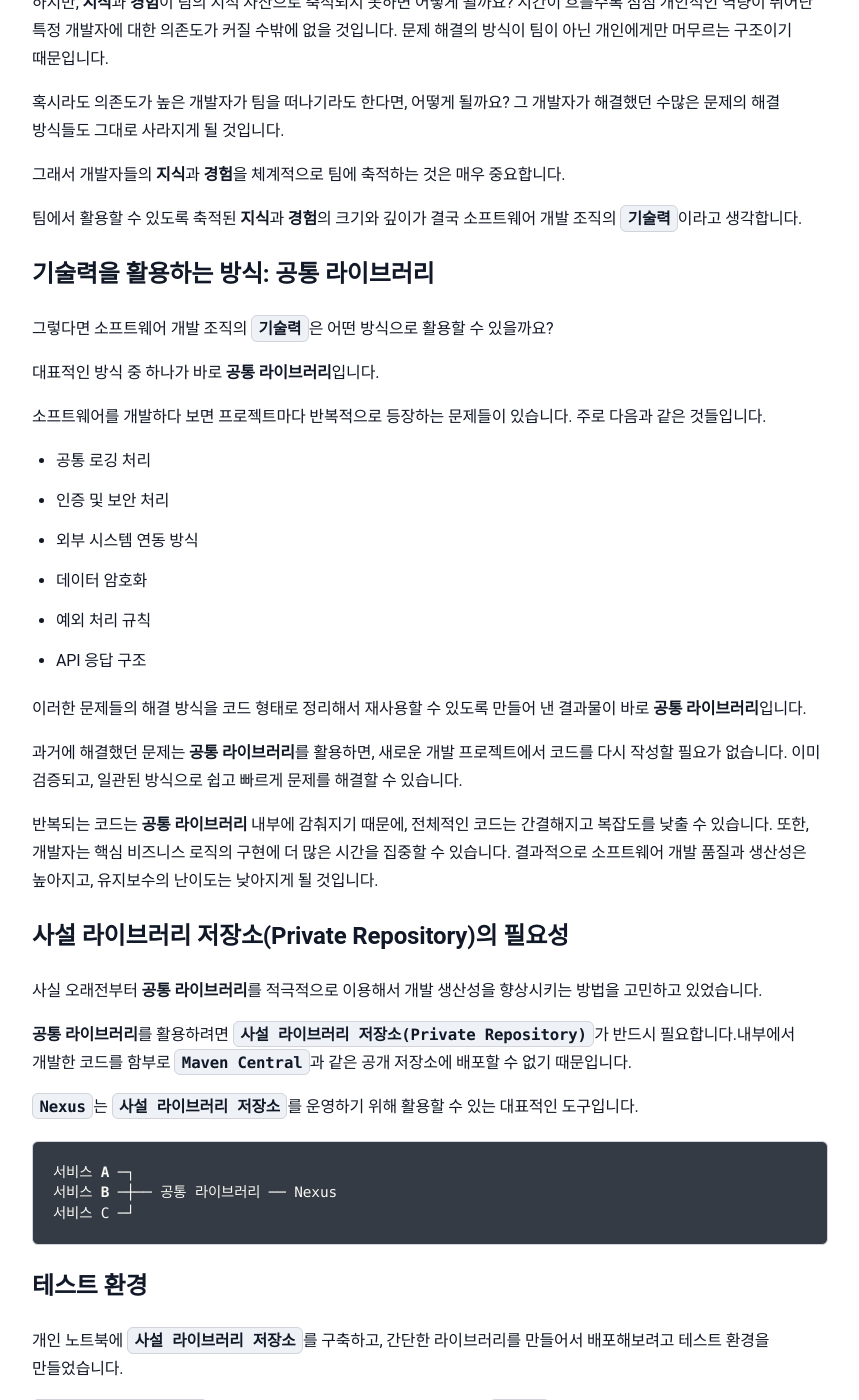
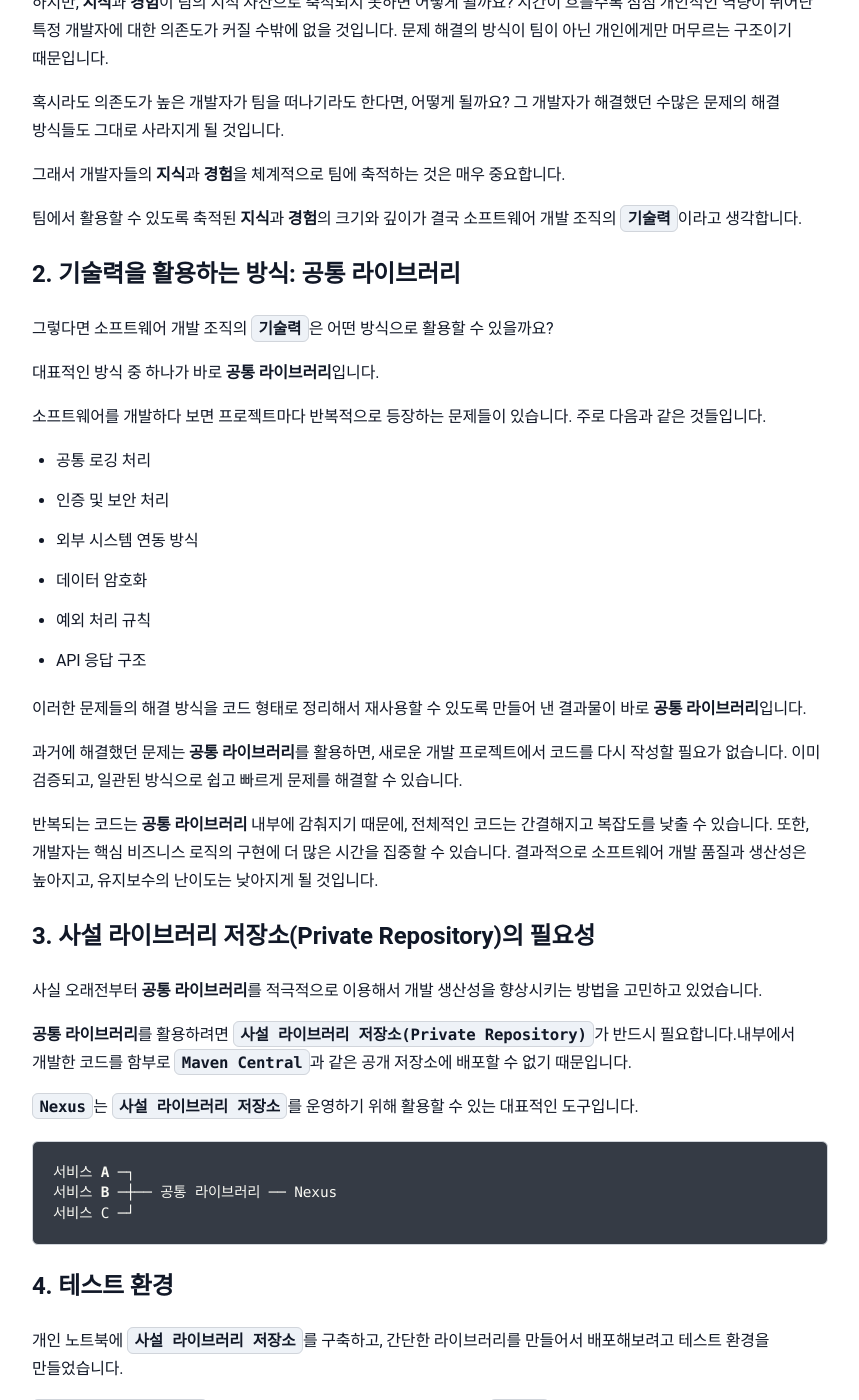
Before and after one commit to sanghoon-lee/sanghoon-lee.github.io, a Jekyll site: the page built from _posts/2026-03-10-localNexus.md, in a window 1280 px wide and 1400 px high, scrolled down 752 px. Shown: the whole window, without its empty margins (210-1069 px from the left). Built offline with Jekyll 4.4.1, drawn with Linux system fonts in a browser that asks for light colours; nearby versions of some CDN libraries; comment, search, counter and statistics services are not loaded; some of the changed text lies outside the part shown.

````diff
--- a/_posts/2026-03-10-localNexus.md
+++ b/_posts/2026-03-10-localNexus.md
@@ -37,7 +37,7 @@ categories: 학습기록
 
 팀에서 활용할 수 있도록 축적된 **지식**과 **경험**의 크기와 깊이가 결국 소프트웨어 개발 조직의 `기술력`이라고 생각합니다.
 
-## 기술력을 활용하는 방식: 공통 라이브러리
+## 2. 기술력을 활용하는 방식: 공통 라이브러리
 
 그렇다면 소프트웨어 개발 조직의 `기술력`은 어떤 방식으로 활용할 수 있을까요?
 
@@ -58,7 +58,7 @@ categories: 학습기록
 
 반복되는 코드는 **공통 라이브러리** 내부에 감춰지기 때문에, 전체적인 코드는 간결해지고 복잡도를 낮출 수 있습니다. 또한, 개발자는 핵심 비즈니스 로직의 구현에 더 많은 시간을 집중할 수 있습니다. 결과적으로 소프트웨어 개발 품질과 생산성은 높아지고, 유지보수의 난이도는 낮아지게 될 것입니다.
 
-## 사설 라이브러리 저장소(Private Repository)의 필요성
+## 3. 사설 라이브러리 저장소(Private Repository)의 필요성
 
 사실 오래전부터 **공통 라이브러리**를 적극적으로 이용해서 개발 생산성을 향상시키는 방법을 고민하고 있었습니다.
 
@@ -72,7 +72,7 @@ categories: 학습기록
 서비스 C ─┘
 ```
 
-## 테스트 환경
+## 4. 테스트 환경
 
 개인 노트북에 `사설 라이브러리 저장소`를 구축하고, 간단한 라이브러리를 만들어서 배포해보려고 테스트 환경을 만들었습니다.
 
@@ -190,7 +190,7 @@ public class SimpleLib {
 > 실제 공통 라이브러리는 인증, 로깅, 보안, 외부 시스템 연동과 같은 다양한 기능을 포함할 수 있습니다.
 하지만 이번에는 Nexus를 통한 라이브러리 배포 과정을 확인하는 것이 목적이기 때문에, 간단한 예제 코드를 사용했습니다.
 
-### simple-lib: Gradle 설정
+### 7.2. simple-lib: Gradle 설정
 
 **build.gradle 작성**
 ```groovy
@@ -245,12 +245,13 @@ nexusUsername={배포 계정}
 nexusPassword={비밀번호}
 ```
 
-### simple-lib: 배포
+### 7.3. simple-lib: 배포
 
 Gralde을 reload하고, publish task가 생성되었는지 확인합니다.
 
 publish task를 실행하면, Gradle이 프로젝트를 빌드한 뒤 지정된 `Nexus` 저장소로 artifact를 업로드합니다.
 
+**publish task 실행**
 ```bash
 gradle.bat publish
 ```
````
Also changed, not shown: other parts of _posts/2026-03-10-localNexus.md (+5 -5 lines).
